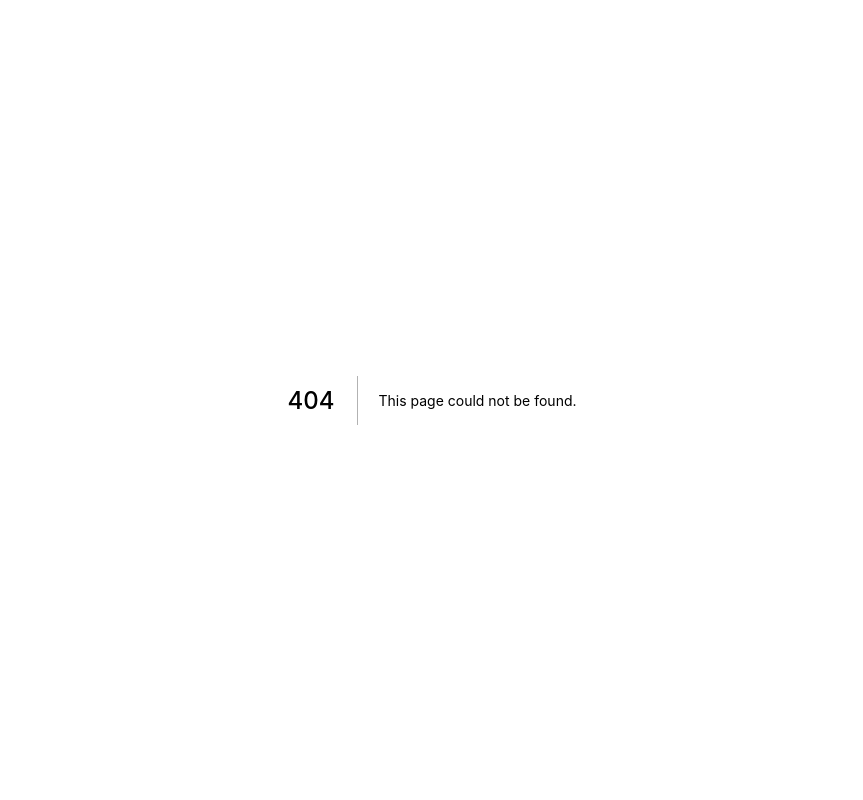
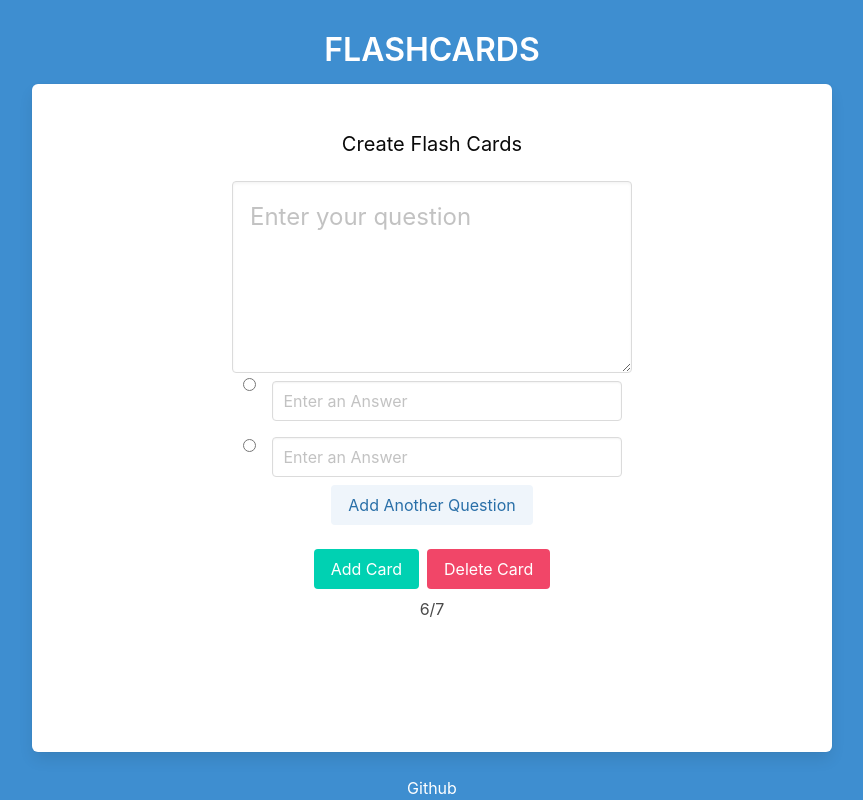
Before and after one commit to andypineda/flashcard-with-spaced-repetition-algorithm, a Next.js app in the folder flashcard-app/: page /create in a window 1280 px wide. Before the commit this address had no page. Shown: the whole page, without its empty margins (208-1071 px from the left). Built offline with nearby package versions, Linux system fonts and the light colour scheme.

Commit message:
set up radio buttons with text entry input

```diff
--- /dev/null
+++ b/flashcard-app/pages/create.js
@@ -0,0 +1,213 @@
+import 'bulma/css/bulma.css'
+import styles from '../styles/Home.module.css'
+import create from '../styles/Create.module.css'
+import Link from 'next/link'
+
+export default function Create(){
+
+    //  Hold the flashcards created
+    let FlashCards = []
+
+
+
+    /*
+
+        Takes the information from the flash card and appends it to the flashcard array
+
+    */
+
+    function CreateFlashCard(){
+
+        console.log('Creating Card')
+        let Card = [] // Array to hold current flascard information
+
+        // Gets the question for the flashcard
+        let question = document.getElementById("textAreaQuestion").value
+        console.log(question)
+
+        // Gets the count of how many possible answers were created by counting how many radio buttons are displayd in the DOM
+        let answerCount = document.getElementsByName('answer').length
+        console.log(answerCount)
+
+
+
+
+
+
+
+    }
+
+
+
+
+
+
+
+
+    /*
+        Creates another entry box item to allow the user to enter another possible answer
+        Max Questions allowed = 4
+
+    */
+
+    let questions = 2 // Default of how many answers allowed
+    function AddAnotherQuestion(){
+
+        if(questions <= 4 ){
+
+
+
+            //  Create the div box to hold the radio button and answer
+            let divWithRadioButtons = document.createElement('div')
+            divWithRadioButtons.className = " control withRadioButton"
+
+            // Create the div for the radio box
+            let RadioButtonBox = document.createElement('div')
+            RadioButtonBox.className = " control RadioButtonBox "
+
+            // Create radio button
+            let RadioButtonInput = document.createElement('input')
+            RadioButtonInput.type = 'radio'
+            RadioButtonInput.name = "answer"
+
+            // Append radio button to RadioButtonBox
+            RadioButtonBox.appendChild(RadioButtonInput)
+
+
+
+
+            // Create the div for the answer box
+            let AnswerBox = document.createElement('div')
+            AnswerBox.className = "control answers"
+
+            // Create a text input field for possible answer
+            let input = document.createElement("input");
+            input.type = "text";
+            input.className = "input";
+            input.placeholder = "Enter an Answer"
+
+            // Add the input field to the answer div container
+            AnswerBox.appendChild(input)
+
+
+
+
+            // Stack all the elements
+            divWithRadioButtons.appendChild(RadioButtonBox)
+            divWithRadioButtons.appendChild(AnswerBox)
+
+
+
+
+
+            // Add the text input field to the questions box
+            document.getElementById('answerInput').appendChild(divWithRadioButtons)
+
+
+            questions = questions + 1
+
+
+
+
+
+            // Delete the button if 4 questions have been added
+            if(questions == 4) {
+
+                // Delete the add question button after 4 questions have been added
+                let addQuestionButton = document.getElementById('addQuestionButton');
+                addQuestionButton.remove();
+
+            }
+        }
+
+    }
+
+
+
+
+
+    return(
+        <>
+            <section className="hero is-fullheight is-info">
+                <div className="hero-head center">
+                    <div className={`block ${styles.title}`}>
+                        <Link href="http://localhost:3000/">
+                            <p className="title">FLASHCARDS</p>
+                        </Link>
+                    </div>
+                </div>
+
+
+                <div className={`hero-body box center ${create.createBox}`}>
+
+                    <div className="block">
+                        <p className="subtitle has-text-black">Create Flash Cards</p>
+                    </div>
+
+
+                    {/* ENTER QUESTION SECTION */}
+                    <div className={`${create.questionContainer}`}>
+                        <div class="field">
+                            <div class="control">
+                                <textarea id="textAreaQuestion" class="textarea is-large" placeholder="Enter your question"></textarea>
+                            </div>
+                        </div>
+                    </div>
+
+
+                    {/* ENTER MULTIPLE CHOICE OPTION  */}
+                    <div id="answerInput">
+
+
+                        <div className="control withRadioButton">
+                            <div className="control RadioButtonBox">
+                                <input type="radio" name="answer"/>
+                            </div>
+                            <div className="control answers">
+                                <input class="input" type="text" placeholder="Enter an Answer"></input>
+                            </div>
+                        </div>
+
+
+                        <div className="withRadioButton">
+                            <div className="control RadioButtonBox">
+                                <input className="control RadioButton" type="radio" name="answer"/>
+                            </div>
+                            <div className="control answers">
+                                <input class="input" type="text" placeholder="Enter an Answer"></input>
+                            </div>
+                        </div>
+
+                    </div>
+
+
+                    {/* ADD ANOTHER QUESTION BUTTON */}
+                    <div className="block">
+                        <button id="addQuestionButton" class="button is-info is-light" onClick={AddAnotherQuestion}>Add Another Question</button>
+                    </div>
+
+
+                    {/* ADD AND REMOVE FLASHCARD BUTTON */}
+                    <div>
+                        <div class="buttons">
+                            <button class="button is-primary" onClick={CreateFlashCard}>Add Card</button>
+                            <button class="button is-danger">Delete Card</button>
+                        </div>
+                    </div>
+
+
+                    {/* Flashcard Number */}
+                    <div className={`${create.cardNumber}`}>
+                        <p>6/7</p>
+                    </div>
+
+
+                </div>
+
+                <div className="hero-foot center">
+                    <p>Github</p>
+                </div>
+            </section>
+        </>
+    )
+}
--- /dev/null
+++ b/flashcard-app/styles/Create.module.css
@@ -0,0 +1,37 @@
+
+/*  SIZE */
+.createBox{
+    height: auto;
+    width:  800px;
+}
+
+.questionContainer{
+    height: auto;
+}
+
+
+
+/* Alignment */
+
+
+.createBox{
+    margin-top: 1em;
+}
+
+.createBox{
+    display:flex;
+    flex-direction: column;
+}
+
+
+.questionContainer{
+    display: flex;
+    flex-direction: column;
+}
+
+
+
+
+.cardNumber{
+    margin-top: .5em;
+}
--- a/flashcard-app/styles/globals.css
+++ b/flashcard-app/styles/globals.css
@@ -6,3 +6,39 @@
 .center{
   margin: 0 auto;
 }
+
+
+.textarea{
+  width:400px !important;
+}
+
+
+
+
+
+
+
+/* CREATING A FLASHCARD */
+.answers{
+  width: 350px;
+}
+
+.answers{
+  margin-top:0.5em;
+  margin-bottom:0.5em;
+}
+
+.withRadioButton{
+  display: flex;
+  flex-direction: row;
+}
+
+.RadioButtonBox{
+  margin-right: 1em;
+  height: 56px;
+  width: 13px;
+}
+
+.RadioButton{
+  margin-top: 10px;
+}
```
Also changed, not shown: flashcard-app/pages/index.js (+7 -3 lines).
